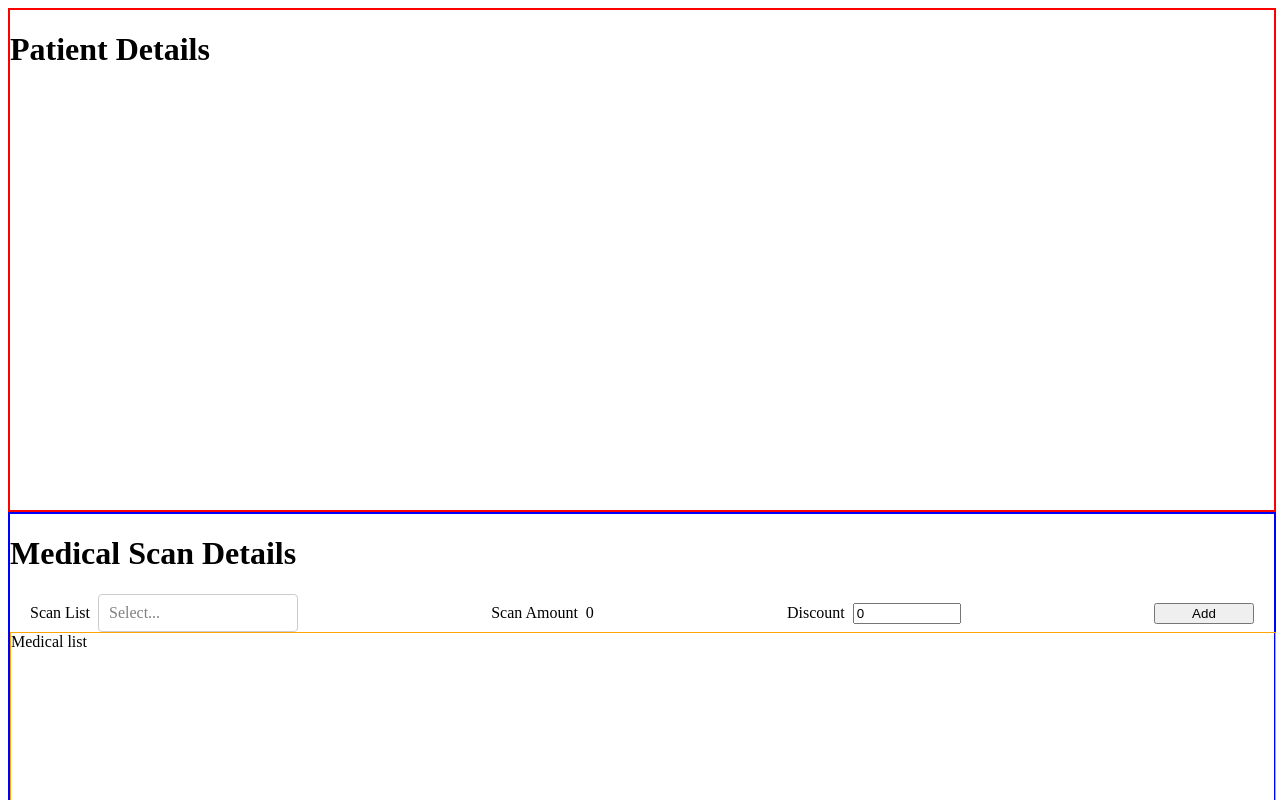
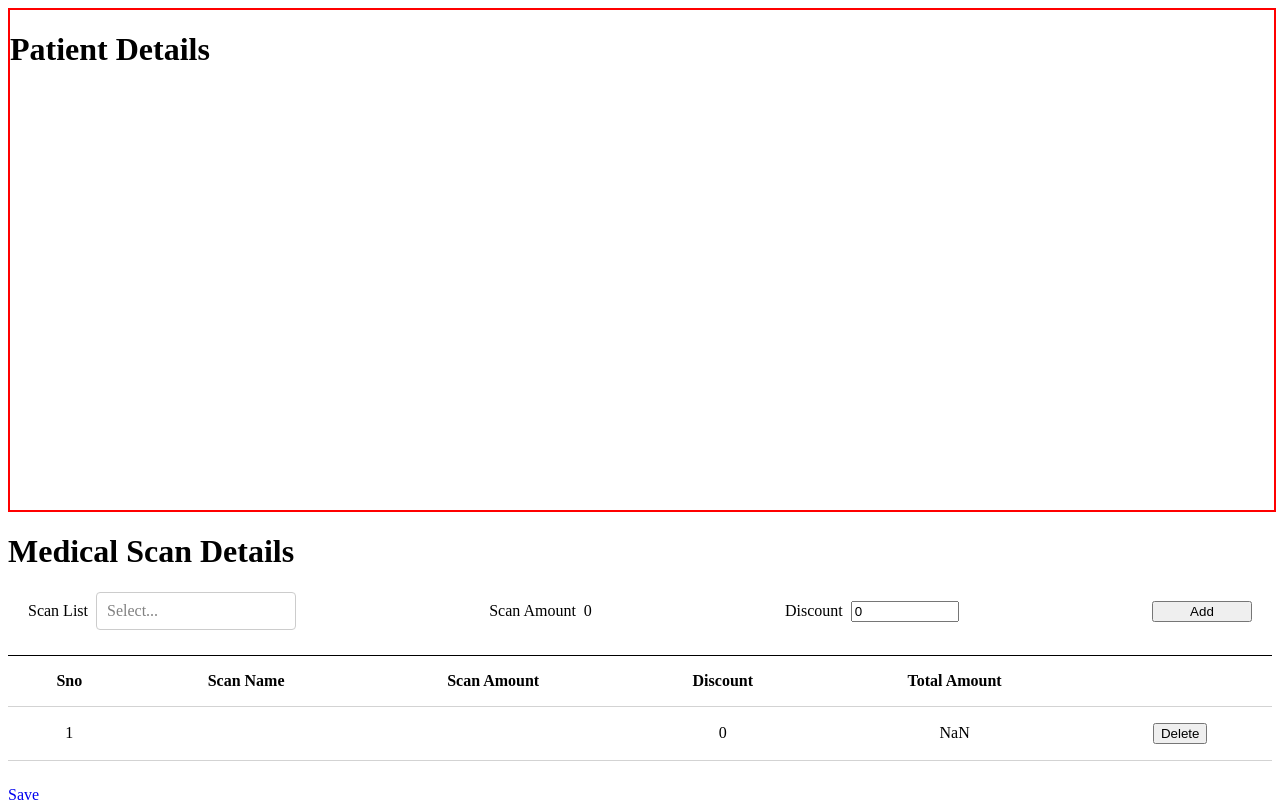
Before and after one commit to LiangA/patient-billing-app, a React (Create React App) app: page /add in a window 1280 px wide. Both pictures are taken after a click on the button "Add". Shown: the top 800 px of the page. Built offline with nearby package versions, Linux system fonts and the light colour scheme.

Commit message:
✨ implement MedicalScanTable

```diff
--- a/src/components/AddPatientBilling.js
+++ b/src/components/AddPatientBilling.js
@@ -1,4 +1,7 @@
+import './AddPatientBilling.scss';
+
 import { Link } from 'react-router-dom';
+import MedicalScanTable from './MedicalScanTable';
 import PatientBillingSearchBar from './PatientBillingSearchBar';
 
 const AddPatientBilling = () => {
@@ -11,7 +14,7 @@ const AddPatientBilling = () => {
       <div className="medical-scan-details">
         <h1>Medical Scan Details</h1>
         <PatientBillingSearchBar />
-        <div className="list">Medical list</div>
+        <MedicalScanTable />
       </div>
 
       <Link to="/">Save</Link>
--- /dev/null
+++ b/src/components/AddPatientBilling.scss
@@ -0,0 +1,61 @@
+.add-patient-billing {
+  .patient-details {
+    width: 100%;
+    height: 500px;
+    border: 2px solid red;
+  }
+
+  .medical-scan-details {
+    width: 100%;
+  }
+}
+
+.medical-scan-details-search-bar {
+  display: flex;
+  align-items: baseline;
+  justify-content: space-between;
+  padding: 0 20px;
+
+  * > .label {
+    margin-right: 8px;
+  }
+
+  .select {
+    width: 200px;
+    display: inline-block;
+  }
+
+  .discount {
+    input {
+      width: 100px;
+    }
+  }
+
+  .add-button {
+    width: 100px;
+  }
+}
+
+.medical-scan-table {
+  width: 100%;
+  margin: 25px 0;
+  border-collapse: collapse;
+  border-top: 1px solid black;
+
+  &,
+  th,
+  td {
+    padding: 16px;
+    text-align: center;
+  }
+
+  th,
+  td {
+    border-bottom: 1px solid lightgray;
+  }
+
+  .empty {
+    padding: 10px 0;
+    color: blue;
+  }
+}
--- a/src/components/App.scss
+++ b/src/components/App.scss
@@ -10,26 +10,6 @@
     width: 100%;
     height: 300px;
     border: 1px solid blue;
-  }
-}
-
-// 2. Add Patient Billing
-.add-patient-billing {
-  .patient-details {
-    width: 100%;
-    height: 500px;
-    border: 2px solid red;
-  }
-
-  .medical-scan-details {
-    width: 100%;
-    border: 2px solid blue;
-
-    .list {
-      width: 100%;
-      height: 300px;
-      border: 1px solid orange;
-    }
   }
 }
 
@@ -61,29 +41,3 @@
     }
   }
 }
-
-.medical-scan-details-search-bar {
-  display: flex;
-  align-items: baseline;
-  justify-content: space-between;
-  padding: 0 20px;
-
-  * > .label {
-    margin-right: 8px;
-  }
-
-  .select {
-    width: 200px;
-    display: inline-block;
-  }
-
-  .discount {
-    input {
-      width: 100px;
-    }
-  }
-
-  .add-button {
-    width: 100px;
-  }
-}
--- /dev/null
+++ b/src/components/MedicalScanTable.js
@@ -0,0 +1,47 @@
+import { useDispatch, useSelector } from 'react-redux';
+
+import { deletePatientBillingScan } from '../store/actionCreators';
+
+const MedicalScanTable = () => {
+  const dispatch = useDispatch();
+  const scanList = useSelector((s) => s.ui.medicalScanDetails.scanList);
+
+  if (scanList.length === 0) {
+    return (
+      <div className="medical-scan-table">
+        <div className="empty">At least scan is required</div>
+      </div>
+    );
+  }
+
+  return (
+    <table className="medical-scan-table">
+      <thead>
+        <tr>
+          <th>Sno</th>
+          <th>Scan Name</th>
+          <th>Scan Amount</th>
+          <th>Discount</th>
+          <th>Total Amount</th>
+          <th></th>
+        </tr>
+      </thead>
+      <tbody>
+        {scanList.map((mb, index) => (
+          <tr key={index}>
+            <td>{index + 1}</td>
+            <td>{mb.name}</td>
+            <td>{mb.amount}</td>
+            <td>{mb.discount}</td>
+            <td>{mb.amount - mb.discount}</td>
+            <td>
+              <button onClick={() => dispatch(deletePatientBillingScan(index))}>Delete</button>
+            </td>
+          </tr>
+        ))}
+      </tbody>
+    </table>
+  );
+};
+
+export default MedicalScanTable;
--- a/src/components/PatientBillingSearchBar.js
+++ b/src/components/PatientBillingSearchBar.js
@@ -1,4 +1,8 @@
-import { selectMedicalBilling, setMedicalBillingDiscount } from '../store/actionCreators';
+import {
+  selectMedicalBilling,
+  setMedicalBillingDiscount,
+  pushPatientBillingScan,
+} from '../store/actionCreators';
 import { useDispatch, useSelector } from 'react-redux';
 
 import Select from 'react-select';
@@ -34,6 +38,7 @@ const PatientBillingSearchBar = () => {
         <span className="label">Discount</span>
         <input
           type="number"
+          disabled={medicalBilling.isLoading}
           min="0"
           max={ui.selectedMedicalBilling.maxDiscount || 0}
           value={ui.discount || 0}
@@ -46,10 +51,8 @@ const PatientBillingSearchBar = () => {
 
       <button
         className="add-button"
-        onClick={() => {
-          // TODO: call api to update the medical list
-          console.log(ui);
-        }}
+        disabled={medicalBilling.isLoading}
+        onClick={() => dispatch(pushPatientBillingScan())}
       >
         Add
       </button>
--- a/src/store/actionCreators.js
+++ b/src/store/actionCreators.js
@@ -7,3 +7,12 @@ export const setMedicalBillingDiscount = (discount) => ({
   type: 'SET_MEDICAL_BILLING_DISCOUNT',
   discount,
 });
+
+export const pushPatientBillingScan = () => ({
+  type: 'PUSH_MEDICAL_BILLING_SCAN',
+});
+
+export const deletePatientBillingScan = (index) => ({
+  type: 'DELETE_MEDICAL_BILLING_SCAN',
+  index,
+});
--- a/src/store/appReducer.js
+++ b/src/store/appReducer.js
@@ -13,6 +13,7 @@ const defaultState = {
     medicalScanDetails: {
       selectedMedicalBilling: {},
       discount: 0,
+      scanList: [],
     },
   },
 };
@@ -74,6 +75,25 @@ const appReducer = produce((draft, action) => {
       draft.ui.medicalScanDetails.discount = discount;
       break;
     }
+
+    case 'PUSH_MEDICAL_BILLING_SCAN': {
+      const { selectedMedicalBilling: mb, discount, scanList } = draft.ui.medicalScanDetails;
+      scanList.push({
+        name: mb.name,
+        amount: mb.amount,
+        discount,
+      });
+      break;
+    }
+
+    case 'DELETE_MEDICAL_BILLING_SCAN': {
+      const { scanList } = draft.ui.medicalScanDetails;
+      draft.ui.medicalScanDetails.scanList = [
+        ...scanList.slice(0, action.index),
+        ...scanList.slice(action.index + 1),
+      ];
+      break;
+    }
   }
 
   return draft;
```
